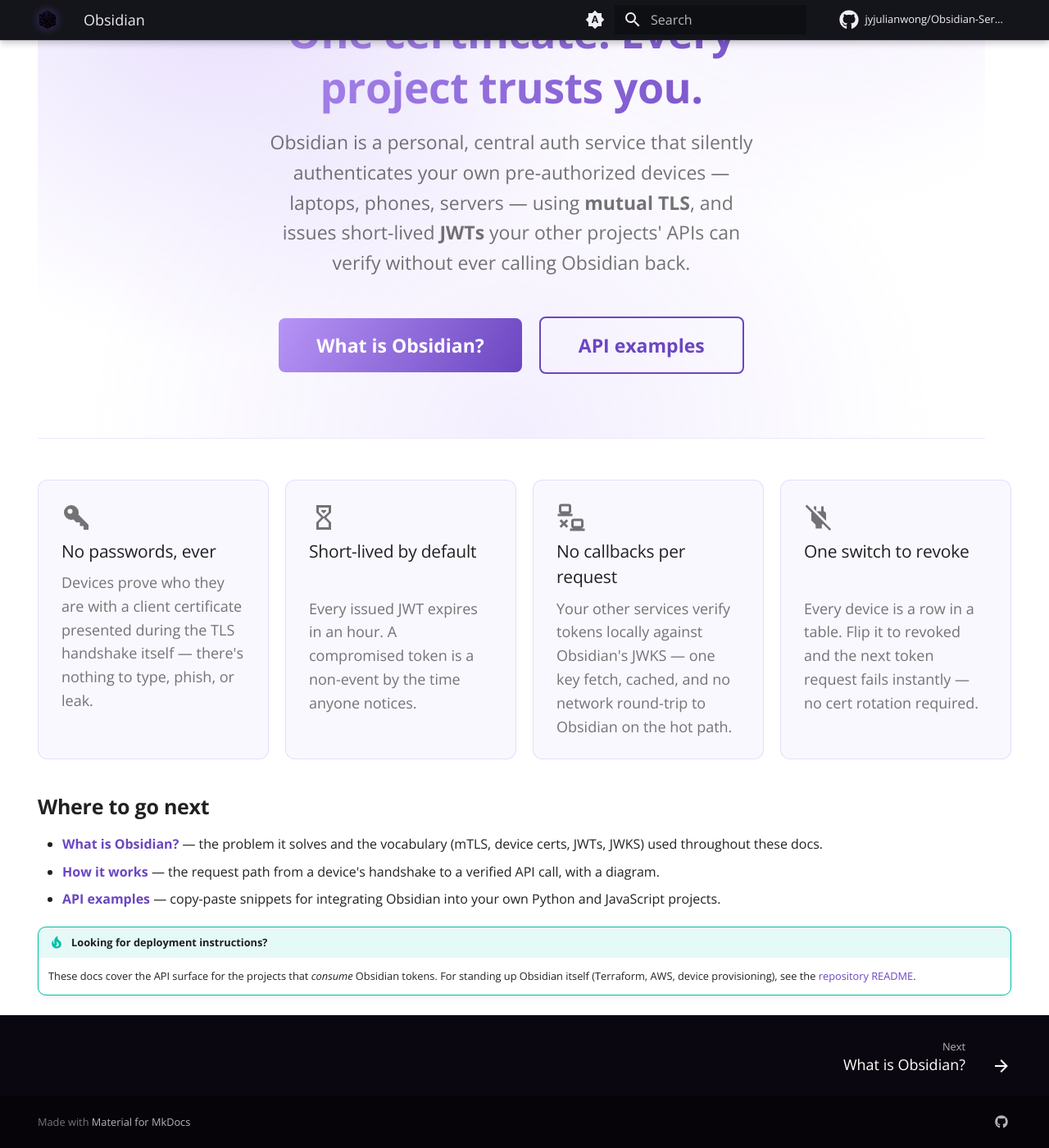
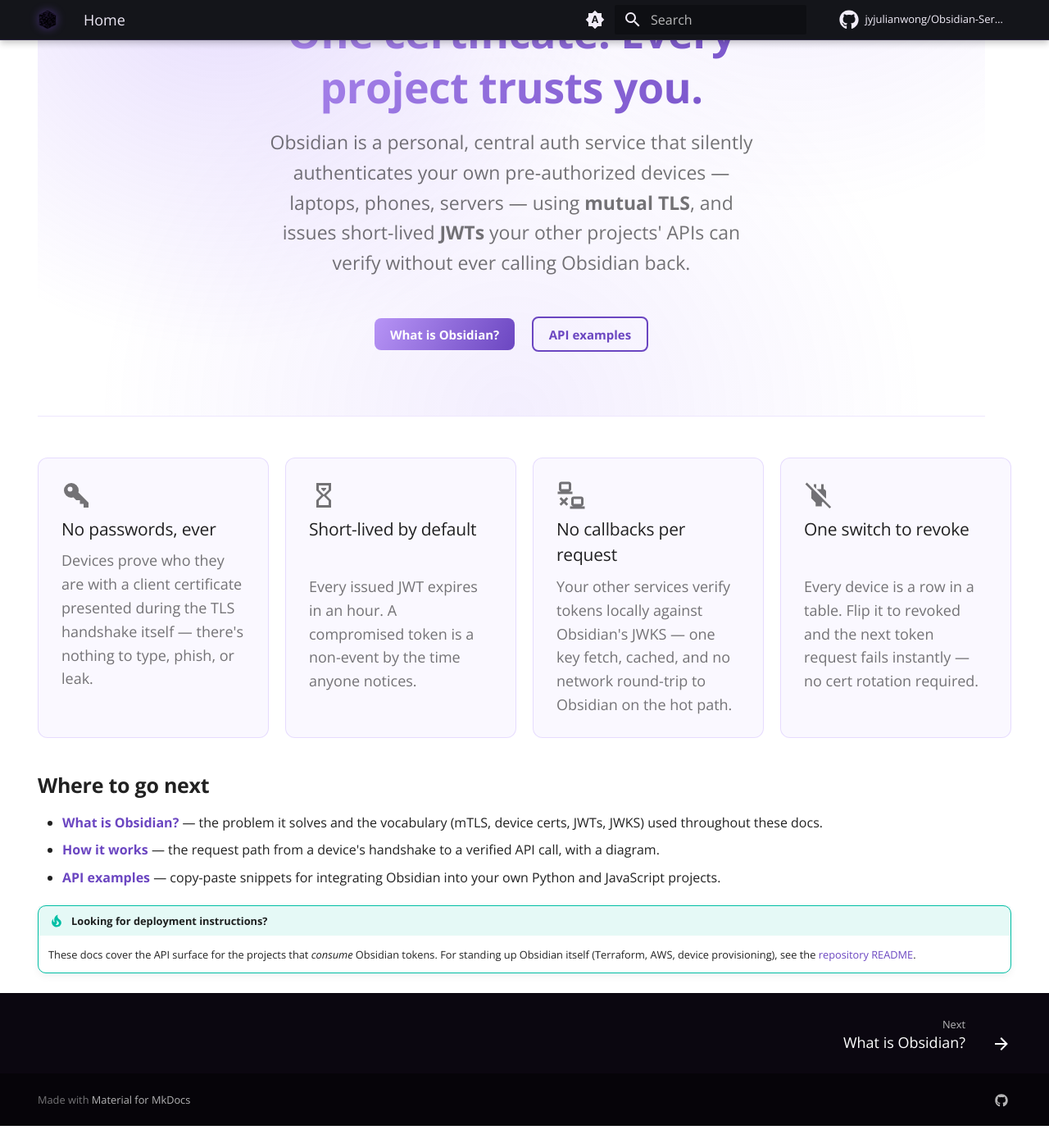
Before and after one commit to jyjulianwong/Obsidian-Server, an MkDocs documentation site: the page built from docs/index.md, in a window 1280 px wide and 1400 px high, scrolled down 344 px. Shown: the whole window at 82% size. Built offline with MkDocs 1.6.1 and Material for MkDocs 9.7.7, drawn with Linux system fonts in a browser that asks for light colours; comment, search, counter and statistics services are not loaded; after the commit the page ends 1717 px from its top, so only the background shows below that.

Commit message:
Updated docs site

```diff
--- a/docs/index.md
+++ b/docs/index.md
@@ -1,5 +1,4 @@
 ---
-title: Obsidian
 hide:
   - navigation
   - toc
--- a/docs/stylesheets/extra.css
+++ b/docs/stylesheets/extra.css
@@ -163,6 +163,8 @@
    they sit side by side or wrap onto their own lines on narrow screens. */
 .obsidian-hero__actions .md-button {
   margin: 0.375rem;
+  padding: 0.5em 1.25em;
+  font-size: 0.75rem;
   border-radius: 8px;
 }
 
```
